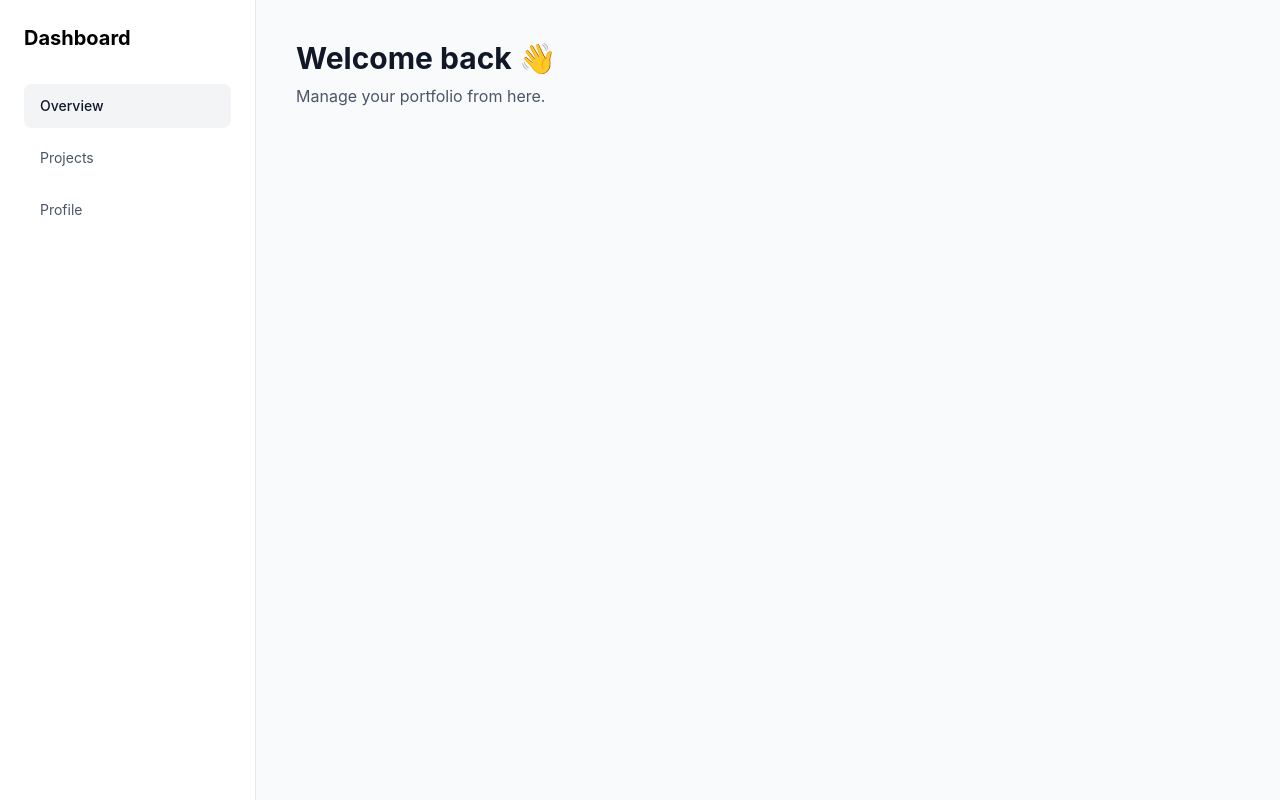
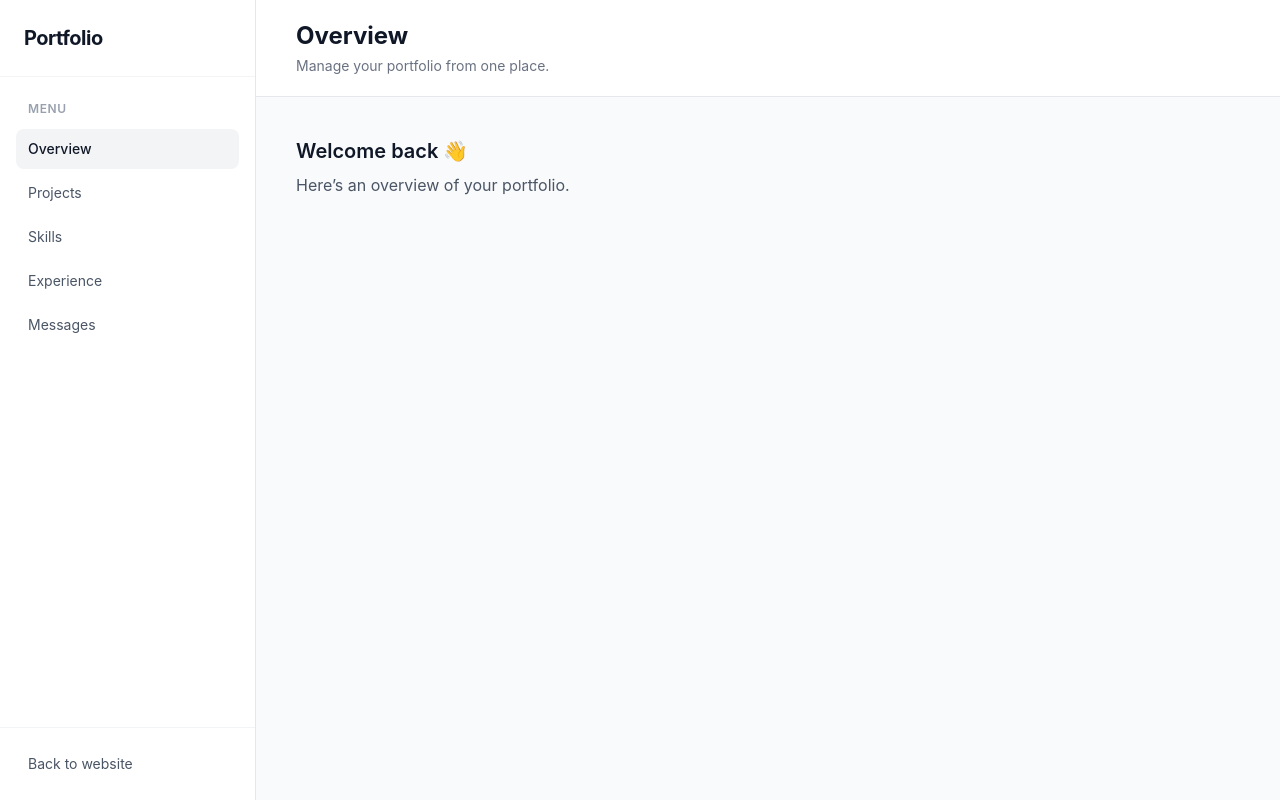
Before and after one commit to baraazaka/portfolio, a React app in the folder frontend/: page /Dashboard in a window 1280 px wide. Built offline with nearby package versions, Linux system fonts and the light colour scheme; sample sign-in values are in the browser's storage; the HTML template or start-up script is replaced by a standard one.

Commit message:
add sidbar and navigation in dashbord

```diff
--- a/frontend/src/pages/Dashboard.jsx
+++ b/frontend/src/pages/Dashboard.jsx
@@ -1,58 +1,104 @@
+import { Link } from "react-router-dom";
+
 function Dashboard() {
     return (
         <div className="min-h-screen bg-gray-50">
-
             <div className="flex min-h-screen">
 
-                <aside className="hidden w-64 border-r border-gray-200 bg-white md:block">
-                    <div className="p-6">
+                <aside className="hidden w-64 shrink-0 border-r border-gray-200 bg-white md:flex md:flex-col">
 
-                        <h1 className="text-xl font-bold">
-                            Dashboard
-                        </h1>
+                    <div className="border-b border-gray-100 px-6 py-6">
+                        <Link
+                            to="/"
+                            className="text-xl font-bold tracking-tight text-gray-900"
+                        >
+                            Portfolio
+                        </Link>
+                    </div>
 
-                        <nav className="mt-8 space-y-2">
+                    <nav className="flex-1 px-4 py-6">
 
-                            <a
-                                href="#"
-                                className="block rounded-lg bg-gray-100 px-4 py-3 text-sm font-medium text-gray-900"
+                        <p className="mb-3 px-3 text-xs font-semibold uppercase tracking-wider text-gray-400">
+                            Menu
+                        </p>
+
+                        <div className="space-y-1">
+
+                            <Link
+                                to="/dashboard"
+                                className="flex items-center rounded-lg bg-gray-100 px-3 py-2.5 text-sm font-medium text-gray-900"
                             >
                                 Overview
-                            </a>
+                            </Link>
 
-                            <a
-                                href="#"
-                                className="block rounded-lg px-4 py-3 text-sm text-gray-600 hover:bg-gray-100"
+                            <Link
+                                to="/dashboard/projects"
+                                className="flex items-center rounded-lg px-3 py-2.5 text-sm text-gray-600 transition hover:bg-gray-100 hover:text-gray-900"
                             >
                                 Projects
-                            </a>
+                            </Link>
 
-                            <a
-                                href="#"
-                                className="block rounded-lg px-4 py-3 text-sm text-gray-600 hover:bg-gray-100"
+                            <Link
+                                to="/dashboard/skills"
+                                className="flex items-center rounded-lg px-3 py-2.5 text-sm text-gray-600 transition hover:bg-gray-100 hover:text-gray-900"
                             >
-                                Profile
-                            </a>
+                                Skills
+                            </Link>
 
-                        </nav>
+                            <Link
+                                to="/dashboard/experience"
+                                className="flex items-center rounded-lg px-3 py-2.5 text-sm text-gray-600 transition hover:bg-gray-100 hover:text-gray-900"
+                            >
+                                Experience
+                            </Link>
+
+                            <Link
+                                to="/dashboard/messages"
+                                className="flex items-center rounded-lg px-3 py-2.5 text-sm text-gray-600 transition hover:bg-gray-100 hover:text-gray-900"
+                            >
+                                Messages
+                            </Link>
+
+                        </div>
+                    </nav>
+
+                    <div className="border-t border-gray-100 p-4">
+
+                        <Link
+                            to="/"
+                            className="block rounded-lg px-3 py-2.5 text-sm text-gray-600 transition hover:bg-gray-100 hover:text-gray-900"
+                        >
+                            Back to website
+                        </Link>
 
                     </div>
                 </aside>
 
-                <main className="flex-1 p-6 md:p-10">
+                <main className="flex-1">
 
-                    <h2 className="text-3xl font-bold text-gray-900">
-                        Welcome back 👋
-                    </h2>
+                    <header className="border-b border-gray-200 bg-white px-6 py-5 md:px-10">
+                        <h1 className="text-2xl font-bold text-gray-900">
+                            Overview
+                        </h1>
 
-                    <p className="mt-2 text-gray-600">
-                        Manage your portfolio from here.
-                    </p>
+                        <p className="mt-1 text-sm text-gray-500">
+                            Manage your portfolio from one place.
+                        </p>
+                    </header>
+
+                    <section className="p-6 md:p-10">
+                        <h2 className="text-xl font-semibold text-gray-900">
+                            Welcome back 👋
+                        </h2>
+
+                        <p className="mt-2 text-gray-600">
+                            Here’s an overview of your portfolio.
+                        </p>
+                    </section>
 
                 </main>
 
             </div>
-
         </div>
     );
 }
```
